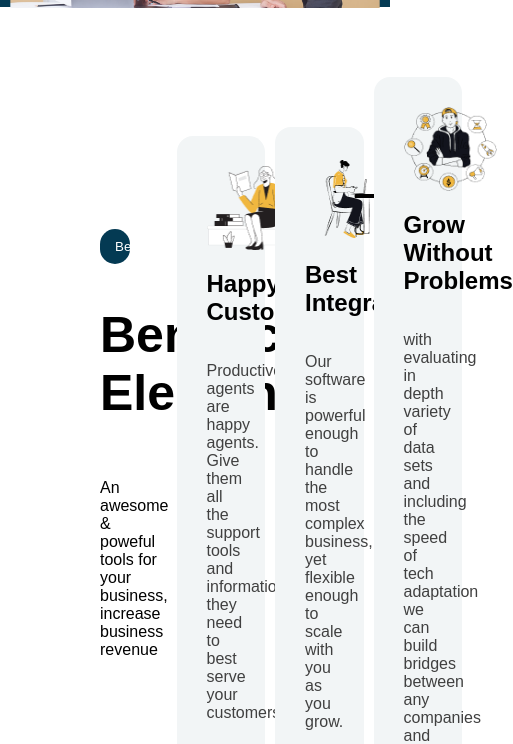
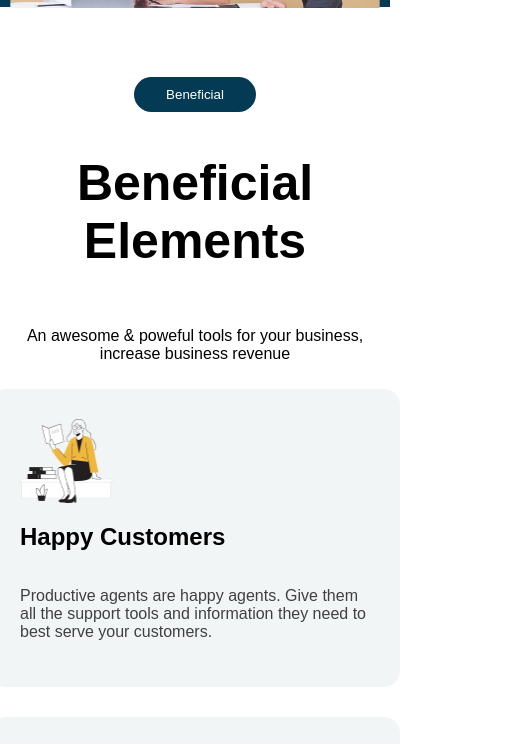
Before and after one commit to maikimagdy/Trustco-Solo-project, a plain HTML site: page index.html in a window 390 px wide. Shown: the part 1979-2723 px from the top of the page, 513 px wide, since content can reach past the window. Drawn offline with Linux system fonts and the light colour scheme.

Commit message:
Ticket-12

```diff
--- a/style.css
+++ b/style.css
@@ -413,5 +413,49 @@ header {
   outline: none;
   border: none;
 }
+@media (max-width: 1024px) {
+  .benefits {
+    flex-direction: column;
+    align-items: center;
+    padding: 20px;
+  }
 
+  .benefits div:first-child {
+    width: 100%;
+    text-align: center;
+  }
+
+  .benefit-card {
+    width: 100%;
+    margin-bottom: 20px;
+  }
+
+  .benefits button {
+    width: 25%;
+    align-self: center;
+  }
+}
+
+@media (max-width: 768px) {
+  .benefits {
+    flex-direction: column;
+    align-items: center;
+    padding: 20px;
+  }
+
+  .benefits div:first-child {
+    width: 100%;
+    text-align: center;
+  }
+
+  .benefit-card {
+    width: 100%;
+    margin-bottom: 20px;
+  }
+
+  .benefits button {
+    width: 35%;
+    align-self: center;
+  }
+}
 /* benefits */
```
